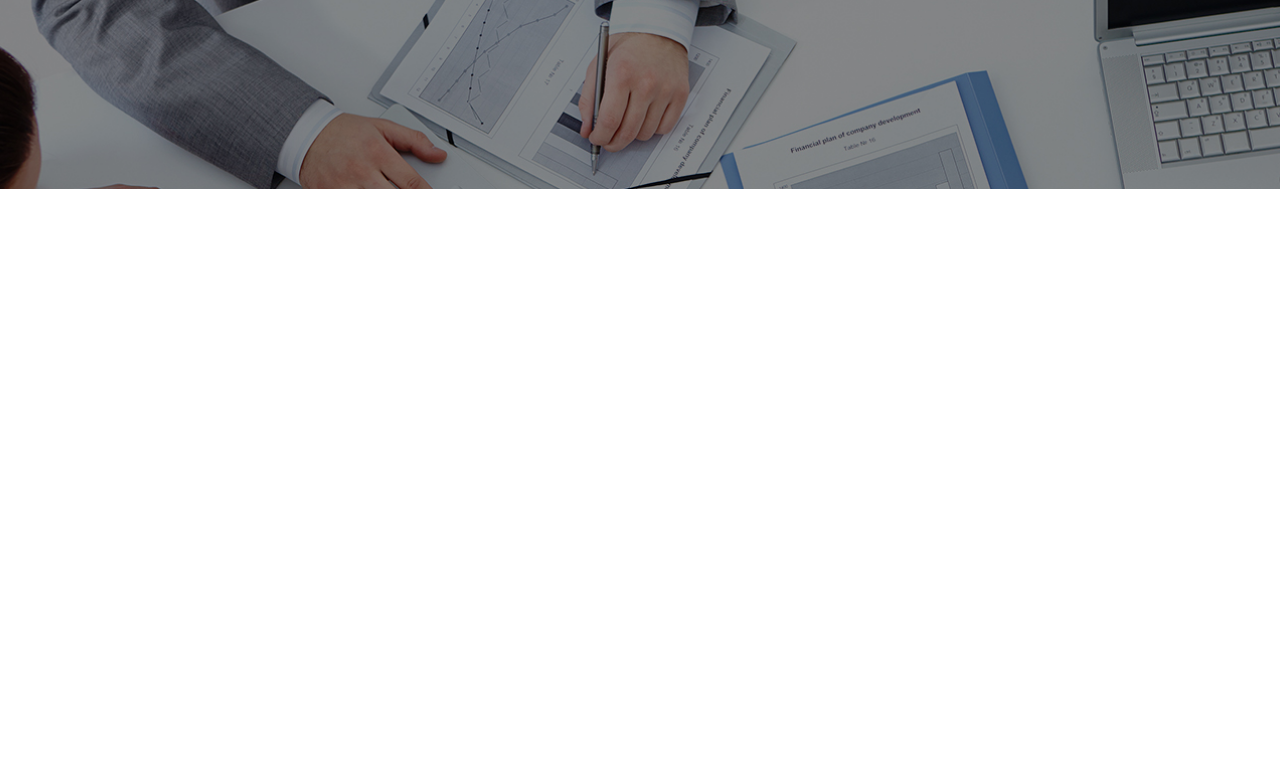
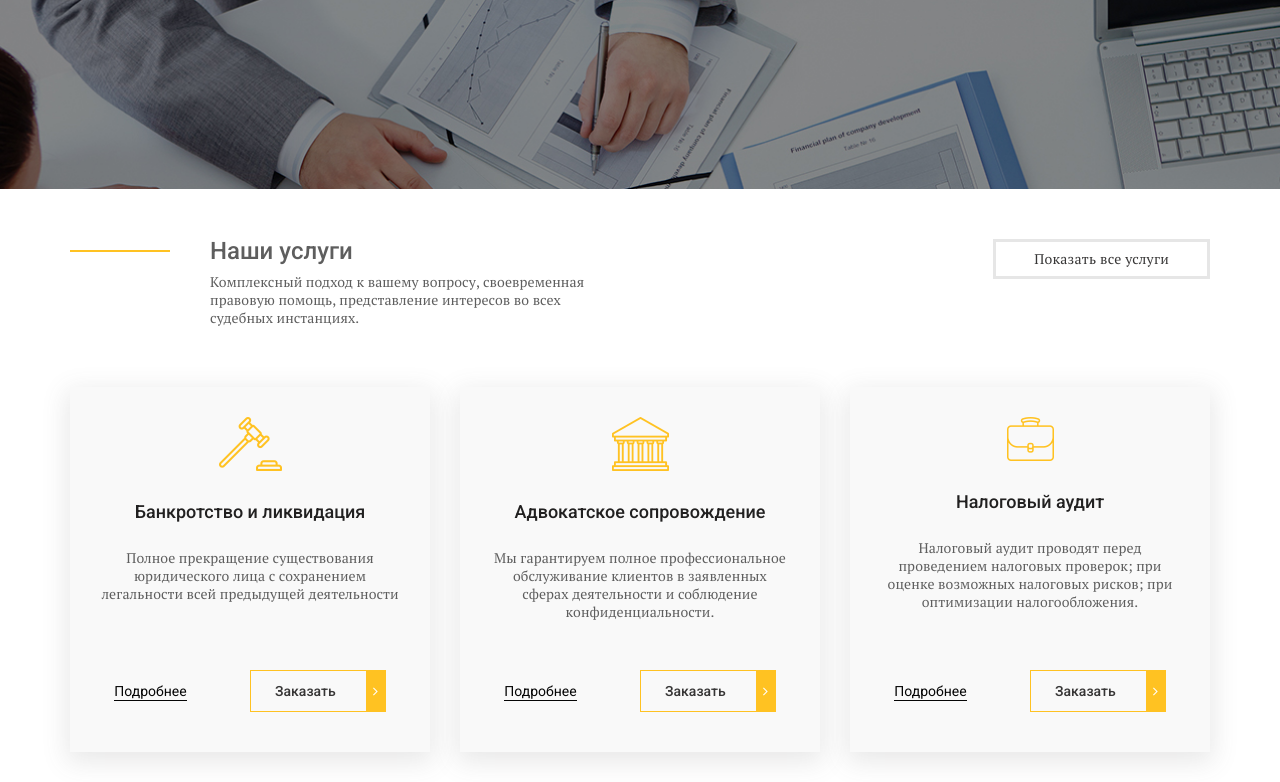
Before and after one commit to SergeyWebBeginner/FirstProject, a plain HTML site: page index.html in a window 1280 px wide. Shown: the part 451-1233 px from the top of the page. Before the commit the page ends 800 px from the top, so only its background shows below. Drawn offline with nearby package versions, Linux system fonts and the light colour scheme; files whose address does not match are found by name.

Commit message:
ServicesComplete

```diff
--- a/css/style.css
+++ b/css/style.css
@@ -174,6 +174,7 @@ body {
   border: 1px solid #ffc222;
   border-right-width: 20px;
   position: relative;
+  outline: none;
 }
 .default__btn:after {
   content: "\f105";
@@ -197,8 +198,16 @@ body {
   width: 40px;
   height: 40px;
   border: 1px solid white;
-  background: transparent;
+  cursor: pointer;
+  outline: none;
+  background-color: #ffc222;
 
+}
+
+
+.slick-btn.slick-disabled {
+ cursor: default;
+ background: transparent;
 }
 
 .slick-btn::before {
@@ -228,3 +237,109 @@ body {
 .slick-prev {
   left: 0;
 }
+
+
+.services {
+  padding: 50px 0px 30px;
+}
+
+.services__top {
+  display: flex;
+  justify-content: space-between;
+  margin-bottom: 60px;
+}
+
+.services__title-box {
+  max-width: 520px;
+  padding-left: 140px;
+  position: relative;
+
+}
+
+.services__title-box::before {
+  content: '';
+  position: absolute;
+  width: 100px;
+  height: 2px;
+  background-color: #ffc222;
+  left: 0;
+  top: 11px;
+}
+
+.services-title {
+  font-size: 24px;
+  font-weight: 500;
+  line-height: 24px;
+  font-family: 'Roboto', sans-serif;
+  margin-bottom: 10px;
+}
+
+.services-text {
+  letter-spacing: 0.1px;
+}
+
+.services__btn a {
+  color: #373636;
+  line-height: 24px;
+  letter-spacing: 0.25px;
+  padding: 5px 38px;
+  border: 3px solid #e6e6e6;
+}
+
+.services__items {
+  display: flex;
+  justify-content: space-between;
+}
+.services__item {
+  max-width: 360px;
+  text-align: center;
+  padding: 30px 0px 80px;
+  position: relative;
+  min-height: 365px;
+  background-color: #f9f9f9;
+  box-shadow: 0px 7px 24.3px 2.7px rgba(91, 89, 89, 0.14);
+}
+
+
+.services__item-title {
+  color: #212020;
+  line-height: 24px;
+  font-size: 18px;
+  font-weight: 500;
+  font-family: 'Roboto', sans-serif;
+  margin: 25px 0;
+}
+
+
+.services__item-text {
+  letter-spacing: 0.1px;
+  padding: 0px 30px;
+  padding: 0px 30px 30px;
+
+}
+
+
+.services__item-btn {
+  position: absolute;
+  bottom: 40px;
+  right: 0;
+  left: 0;
+
+}
+
+
+.services__item-btn .default__btn {
+  color: #373636;
+}
+
+.services__item-btn .default__btn:after {
+  color: #fff;
+}
+
+.services__item-link {
+  color: #050505;
+  font-family: 'Roboto', sans-serif;
+  border-bottom: 1px solid #050505;
+  margin-right: 60px;
+
+}
--- a/index.html
+++ b/index.html
@@ -1,16 +1,20 @@
 <!DOCTYPE html>
 <html lang="en">
   <head>
-  <meta charset="UTF-8">
-  <meta name="viewport" content="width=device-width, initial-scale=1.0">
-  <link rel="stylesheet" href="css/normalize.css">
-  <link rel="stylesheet" href="css/fonts.css">
-  <link rel="stylesheet" href="css/jquery.fancybox.min.css">
-  <link rel="stylesheet" href="css/slick.css">
-  <link rel="stylesheet" href="css/style.css">
-  <link href="https://fonts.googleapis.com/css2?family=PT+Serif:ital,wght@0,400;0,700;1,400;1,700&family=Roboto:ital,wght@0,100;0,300;0,400;0,500;0,700;0,900;1,100;1,300;1,400;1,500;1,700;1,900&display=swap" rel="stylesheet">
+    <meta charset="UTF-8" />
+    <meta name="viewport" content="width=device-width, initial-scale=1.0" />
+    <link rel="stylesheet" href="css/normalize.css" />
+    <link rel="stylesheet" href="css/fonts.css" />
+    <link rel="stylesheet" href="css/jquery.fancybox.min.css" />
+    <link rel="stylesheet" href="css/slick.css" />
+    <link rel="stylesheet" href="css/style.css" />
+    <link
+      href="https://fonts.googleapis.com/css2?family=PT+Serif:ital,wght@0,400;0,700;1,400;1,700&family=Roboto:ital,wght@0,100;0,300;0,400;0,500;0,700;0,900;1,100;1,300;1,400;1,500;1,700;1,900&display=swap"
+      rel="stylesheet"
+      />
     <title>Document</title>
   </head>
+
   <body>
     <heder class="heder">
       <div class="header__top">
@@ -18,10 +22,14 @@
           <div class="header__contacts">
             <a class="header__phone" href="tel:380963092145">+38 (096) 309 21 45</a>
             <a class="header__email" href="">layout585@gmail.com</a>
-        <a data-fancybox data-src="#modal" href="javascript:;" class="header__btn" href="">Бесплатная консультация</a>
+            <a
+              data-fancybox
+              data-src="#modal"
+              href="javascript:;"
+              class="header__btn"
+              href="">Бесплатная консультация</a>
           </div>
         </div>
-
       </div>
 
       <div class="header__content">
@@ -29,7 +37,7 @@
           <div class="header_content-inner">
             <div class="header__logo">
               <a href="#">
-            <img src="img/logo.png" alt="">
+                <img src="img/logo.png" alt="" />
               </a>
             </div>
             <nav class="menu">
@@ -50,64 +58,138 @@
         <div class="slider__inner">
           <div class="slider__item">
             <div class="slider__item-content">
-            <div class="slider__title">
-                КОМПЛЕКСНОЕ ЗАКРЫТИЕ ПРЕДПРИЯТИЯ
-
+              <div class="slider__title">КОМПЛЕКСНОЕ ЗАКРЫТИЕ ПРЕДПРИЯТИЯ</div>
+              <div class="slider__text">
+                Полное прекращение существования юридического лица с сохранением
+                легальности всей предыдущей деятельности.
               </div>
-            <div class="slider__text">
-              Полное прекращение существования юридического лица с сохранением легальности всей предыдущей деятельности.
-            </div>
-            <a data-fancybox data-src="#modal" href="javascript:;" class="slider__btn default__btn">
+              <a
+                data-fancybox
+                data-src="#modal"
+                href="javascript:;"
+                class="slider__btn default__btn">
                 Оставить заявку
               </a>
             </div>
           </div>
           <div class="slider__item">
             <div class="slider__item-content">
-            <div class="slider__title">
-              КОМПЛЕКСНОЕ ЗАКРЫТИЕ ПРЕДПРИЯТИЯ
-
+              <div class="slider__title">КОМПЛЕКСНОЕ ЗАКРЫТИЕ ПРЕДПРИЯТИЯ</div>
+              <div class="slider__text">
+                Полное прекращение существования юридического лица с сохранением
+                легальности всей предыдущей деятельности.
               </div>
-            <div class="slider__text">
-              Полное прекращение существования юридического лица с сохранением легальности всей предыдущей деятельности.
-            </div>
-            <a data-fancybox data-src="#modal" href="javascript:;" class="slider__btn default__btn">
+              <a
+                data-fancybox
+                data-src="#modal"
+                href="javascript:;"
+                class="slider__btn default__btn">
                 Оставить заявку
               </a>
             </div>
           </div>
           <div class="slider__item">
             <div class="slider__item-content">
-            <div class="slider__title">
-              КОМПЛЕКСНОЕ ЗАКРЫТИЕ ПРЕДПРИЯТИЯ
-
+              <div class="slider__title">КОМПЛЕКСНОЕ ЗАКРЫТИЕ ПРЕДПРИЯТИЯ</div>
+              <div class="slider__text">
+                Полное прекращение существования юридического лица с сохранением
+                легальности всей предыдущей деятельности.
               </div>
-            <div class="slider__text">
-              Полное прекращение существования юридического лица с сохранением легальности всей предыдущей деятельности.
-            </div>
-            <a data-fancybox data-src="#modal" href="javascript:;" class="slider__btn default__btn">
+              <a
+                data-fancybox
+                data-src="#modal"
+                href="javascript:;"
+                class="slider__btn default__btn">
                 Оставить заявку
               </a>
             </div>
           </div>
-
         </div>
       </div>
     </section>
 
 
 
+    <section class="services">
+      <div class="container">
+        <div class="services__top">
+          <div class="services__title-box">
+            <div class="services-title">Наши услуги</div>
+            <div class="services-text">
+              Комплексный подход к вашему вопросу, своевременная правовую
+              помощь, представление интересов во всех судебных инстанциях.
+            </div>
+          </div>
+          <div class="services__btn">
+          <a href="#"> Показать все услуги </a></div>
+        </div>
 
+        <div class="services__items">
+          <div class="services__item">
+            <img src="./img/about-1.png" alt="" />
+            <div class="services__item-title">Банкротство и ликвидация</div>
+            <div class="services__item-text">
+              Полное прекращение существования юридического лица с сохранением
+              легальности всей предыдущей деятельности
+            </div>
+            <div class="services__item-btn">
+              <a class="services__item-link" href="#">Подробнее</a>
+              <a
+                data-fancybox
+                data-src="#modal"
+                href="javascript:;"
+                class="default__btn">
+                Заказать
+              </a>
+            </div>
+          </div>
 
+          <div class="services__item">
+            <img src="./img/about-2.png" alt="" />
+            <div class="services__item-title">Адвокатское сопровождение</div>
+            <div class="services__item-text">
+              Мы гарантируем полное профессиональное обслуживание клиентов в заявленных сферах деятельности и соблюдение
+                конфиденциальности.
+            </div>
+            <div class="services__item-btn">
+              <a class="services__item-link" href="#">Подробнее</a>
+              <a
+                data-fancybox
+                data-src="#modal"
+                href="javascript:;"
+                class="default__btn">
+                Заказать
+              </a>
+            </div>
+          </div>
 
-
-
+          <div class="services__item">
+            <img src="./img/about-3.png" alt="" />
+            <div class="services__item-title">Налоговый аудит</div>
+            <div class="services__item-text">
+              Налоговый аудит проводят перед проведением налоговых проверок; при оценке возможных налоговых рисков; при оптимизации налогообложения.
+            </div>
+            <div class="services__item-btn">
+              <a class="services__item-link" href="#">Подробнее</a>
+              <a
+                data-fancybox
+                data-src="#modal"
+                href="javascript:;"
+                class="default__btn">
+                Заказать
+              </a>
+            </div>
+          </div>
+        </div>
+      </div>
+    </section>
 
     <div id="modal">
       <h2>Hello!</h2>
       <p>You are awesome!</p>
     </div>
-  <script src="https://ajax.googleapis.com/ajax/libs/jquery/3.5.1/jquery.min.js"></script>
+    <script
+      src="https://ajax.googleapis.com/ajax/libs/jquery/3.5.1/jquery.min.js"></script>
     <script src="js/jquery.fancybox.min.js"></script>
     <script src="js/slick.min.js"></script>
     <script src="js/app.js"></script>
```
Also changed, not shown: img/about-1.png (added), img/about-2.png (added), img/about-3.png (added). Lines whose indentation alone changed are shown as unchanged.
